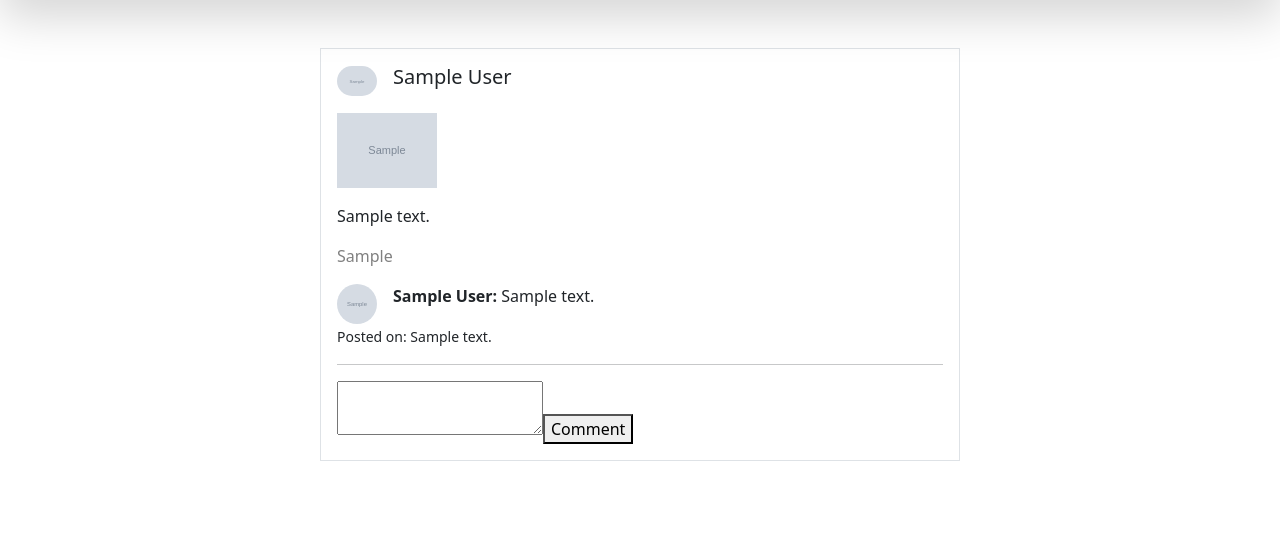
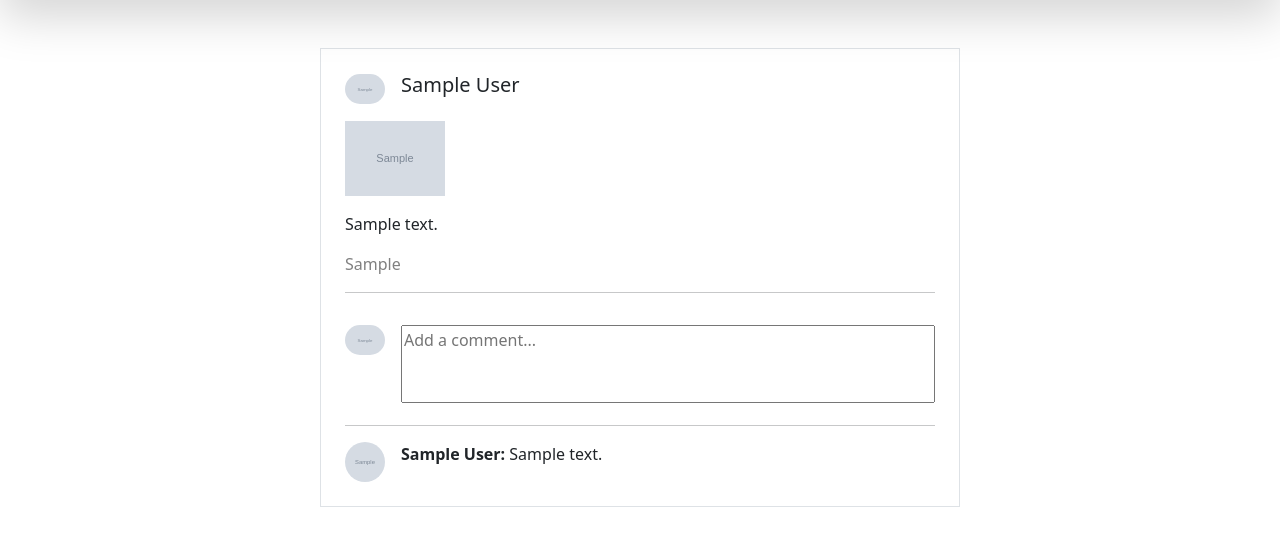
Before and after one commit to JackM510/Portfolio-Message-Board, a PHP site: page / in a window 1280 px wide. Shown: the part 62-608 px from the top of the page. Run offline with PHP 8.4, Linux system fonts and the light colour scheme; the visitor is signed in with stand-in values (Sample User, id 1); tables that the repository leaves empty or names only in its code hold one stand-in row (values such as "Sample post"); grey boxes marked "Sample" are stand-in pictures.

Commit message:
Condensed some of the php/sql code to list all posts in mysql on index.php. Added clickable buttons which are hidden by default and visible when a user selects to make a comment on a post.

```diff
--- a/css/index.css
+++ b/css/index.css
@@ -0,0 +1,3 @@
+.add-comment-btns {
+    display: none;
+}
--- a/head.php
+++ b/head.php
@@ -5,7 +5,7 @@
 <script src="https://cdn.jsdelivr.net/npm/bootstrap@5.3.3/dist/js/bootstrap.bundle.min.js" integrity="sha384-YvpcrYf0tY3lHB60NNkmXc5s9fDVZLESaAA55NDzOxhy9GkcIdslK1eN7N6jIeHz" crossorigin="anonymous"></script>
 <!-- Bootstrap Icons -->
 <link rel="stylesheet" href="https://cdn.jsdelivr.net/npm/bootstrap-icons/font/bootstrap-icons.css">
-<!-- Custom CSS -->
+<!-- Custom CSS used on all pages -->
 <link href="css/nav.css" rel="stylesheet">
 <!-- Icon -->
 <link rel="icon" href="icon/forum2.png">
--- a/index.php
+++ b/index.php
@@ -7,6 +7,7 @@
 <head>
     <?php require_once "head.php"; ?>
     <link href="css/index.css" rel="stylesheet">
+    <script src="js/index.js"></script>
     <title>Message Board</title>
 </head>
 <body>
@@ -26,36 +27,60 @@
                 if ($posts) {
                     foreach ($posts as $post) {
 
-                        // Get the user_id for the user that made the post
-                        $post_user_id = $post['user_id'];
-                        $stmt = $pdo->prepare("SELECT first_name, last_name FROM users WHERE user_id = :uid"); // Get their first and last name from the users table
-                        $stmt->bindParam(':uid', $post_user_id, PDO::PARAM_STR);
+                        // Get the profile picture and name of the user that made a post
+                        $sql = "SELECT u.first_name, u.last_name, p.profile_picture FROM users u JOIN profiles p ON u.user_id = p.user_id WHERE u.user_id = :user_id";
+                        $stmt = $pdo->prepare($sql);
+                        $stmt->bindParam(':user_id', $post['user_id'], PDO::PARAM_INT);
                         $stmt->execute();
-                        $user = $stmt->fetch(PDO::FETCH_ASSOC);
-                        $user_first = $user['first_name'];
-                        $user_last = $user['last_name'];
+                        $data = $stmt->fetch(PDO::FETCH_ASSOC);
+
+                        $user_first = $data['first_name'];
+                        $user_last = $data['last_name'];
                         $user_name = $user_first.' '.$user_last; // Users full name
+                        $profile_picture = $data['profile_picture'];
 
-                        // Get the users profile pricture from the profile table
-                        $stmt = $pdo->prepare("SELECT profile_picture FROM profiles WHERE user_id = :uid");
-                        $stmt->bindParam(':uid', $post_user_id, PDO::PARAM_STR);
-                        $stmt->execute();
-                        $profile = $stmt->fetch(PDO::FETCH_ASSOC);
-                        $profile_picture = $profile['profile_picture'];
 
-                        echo('<div class="p-3 border">'); // POST PARENT CONTAINER
-                        // PROFILE PIC AND NAME
-                        echo('<div class="d-flex align-items-center">');
-                            echo('<img class="me-3 rounded-pill" src="'.htmlspecialchars($profile_picture). '" alt="Post Image" style="width:40px;">');
-                            echo('<h5>'.$user_name.'</h5>');
-                        echo('</div>');
-                        // POST IMAGE
+                        // Display each post in HTML
+                        // Users Profile Picture & Full Name
+                        echo('<div class="p-4 border">
+                                <div class="d-flex align-items-center">
+                                    <img class="me-3 rounded-pill" src="'.htmlspecialchars($profile_picture). '" alt="Post Image" style="width:40px;">
+                                    <h5>'.$user_name.'</h5>
+                                </div>');
+                        // Display any pictures added to the post
                         if (!empty($post['post_picture'])) {
-                            echo "<div class='mt-3'><img src='" . htmlspecialchars($post['post_picture']) . "' alt='Post Image' style='max-width:100px;'></div>";
+                            echo("<div class='mt-3'>
+                                    <img src='" . htmlspecialchars($post['post_picture']) . "' alt='Post Image' style='max-width:100px;'>
+                                </div>");
                         }
-                        // POST TEXT
-                        echo('<div class="mt-3"><p>'.htmlentities($post['post_text']).'</p>');
-                        echo('<p style="color:grey;">'.htmlentities($post['post_created']).'</p></div>');
+                        // Display the post text and DAT the post was created
+                        echo('<div class="mt-3">
+                            <p>'.htmlentities($post['post_text']).'</p>
+                            <p style="color:grey;">'.htmlentities($post['post_created']).'</p>
+                                </div>');
+
+
+                        // Add a comment section
+                        if (isset($_SESSION['user_id']) ) {
+                            $sql = "SELECT profile_picture FROM profiles WHERE user_id =:user_id";
+                            $stmt = $pdo->prepare($sql);
+                            $stmt->bindParam(':user_id', $_SESSION['user_id'], PDO::PARAM_INT);
+                            $stmt->execute();
+                            $data = $stmt->fetch(PDO::FETCH_ASSOC);
+                            $your_profile_picture = $data['profile_picture'];
+                            echo('<hr><div class="d-flex pt-3">
+                                    <div>
+                                         <img class="me-3 rounded-pill" src="'.htmlspecialchars($your_profile_picture). '" alt="Post Image" style="width:40px;">
+                                    </div>
+                                    <form class="w-100">
+                                        <textarea id="'.htmlspecialchars($post['post_id']).'" class="w-100 add-comment-textarea" placeholder="Add a comment..." rows="3" style="resize:none;"></textarea>
+                                        <div id="add-comment-btns-'.htmlspecialchars($post['post_id']).'" class="add-comment-btns">
+                                            <button class="btn btn-sm btn-secondary me-2">Cancel</button>
+                                            <button class="btn btn-sm btn-primary me-2">Comment</button>
+                                        </div>
+                                    </form>
+                                </div>');
+                        }
 
 
                         // ADD ALL COMMENTS ON THE POST
@@ -77,22 +102,18 @@
                                 $commentor_name = htmlspecialchars($comment['first_name'] . ' ' . $comment['last_name']);
                                 $commentor_profile_picture = htmlspecialchars($comment['profile_picture']);
 
-                                echo "<div class='comment'>";
+                                echo "<hr><div class='comment'>";
                                     echo('<div class="d-flex">');
                                         echo "<img class='me-3 rounded-pill' src='" . $commentor_profile_picture . "' alt='Profile Picture' style='max-width:40px;'>";
                                         echo "<p><strong>" . $commentor_name . ":</strong> " . htmlspecialchars($comment['comment_text']) . "</p>";
                                     echo('</div>');
-                                    echo('<div>');
-                                        echo "<p><small>Posted on: " . htmlspecialchars($comment['comment_created']) . "</small></p>";
-                                    echo('</div>');
-                                echo "</div><hr>";
+                                    //echo('<div>');
+                                        //echo "<p><small>Posted on: " . htmlspecialchars($comment['comment_created']) . "</small></p>";
+                                    //echo('</div>');
+                                echo "</div>";
                             }
-                        } else {
-                            echo "<p>No comments yet.</p>";
                         }
 
-                        // Add a comment section
-                        echo('<div><form><textarea></textarea><button>Comment</button></form></div>');
 
 
                         echo('</div><br>'); // CLOSE PARENT DIV
@@ -101,30 +122,9 @@
                 } else {
                     echo('<p>No Posts Available</p>');
                 }
-                /*
 
-                Need to select all comments for the specific post
-                $stmt = $pdo->prepare("SELECT * FROM comments WHERE post_id = :pid");
-                --- for each comment get the picture, name, and comment from the user:
-                $stmt = $pdo->prepare("SELECT first_name, last_name FROM users WHERE user_id = :comment_uid");
-                $stmt = $pdo->prepare("SELECT profile_picture FROM profies WHERE user_id = :comment_id");
-
-
-
-                        */
             ?>
 
-            <div id="content">
-            <!-- Persons Profile Pic & Name -->
-
-            <!-- Their Post -->
-            </div>
-            <div id="comments">
-            <!-- Any existing comments -->
-            </div>
-            <div id="add_comments">
-            <!-- section to add a comment -->
-            </div>
         </div>
     </section>
 
--- /dev/null
+++ b/js/index.js
@@ -0,0 +1,20 @@
+document.addEventListener("DOMContentLoaded", function() {
+    const textareas = document.querySelectorAll(".add-comment-textarea");
+
+    textareas.forEach(textarea => {
+        const id = textarea.getAttribute("id");
+        const buttonGroup = document.querySelector(`#add-comment-btns-${id}`);
+
+        // Show buttons when the textarea is focused
+        textarea.addEventListener("focus", function() {
+            buttonGroup.style.display = "block"; // Show buttons
+        });
+
+        // Hide buttons when focus is lost (clicked outside)
+        textarea.addEventListener("blur", function(event) {
+            setTimeout(() => {
+                buttonGroup.style.display = "none"; // Hide buttons after blur
+            }, 100); // Delay needed to allow clicks inside button group
+        });
+    });
+});
```
